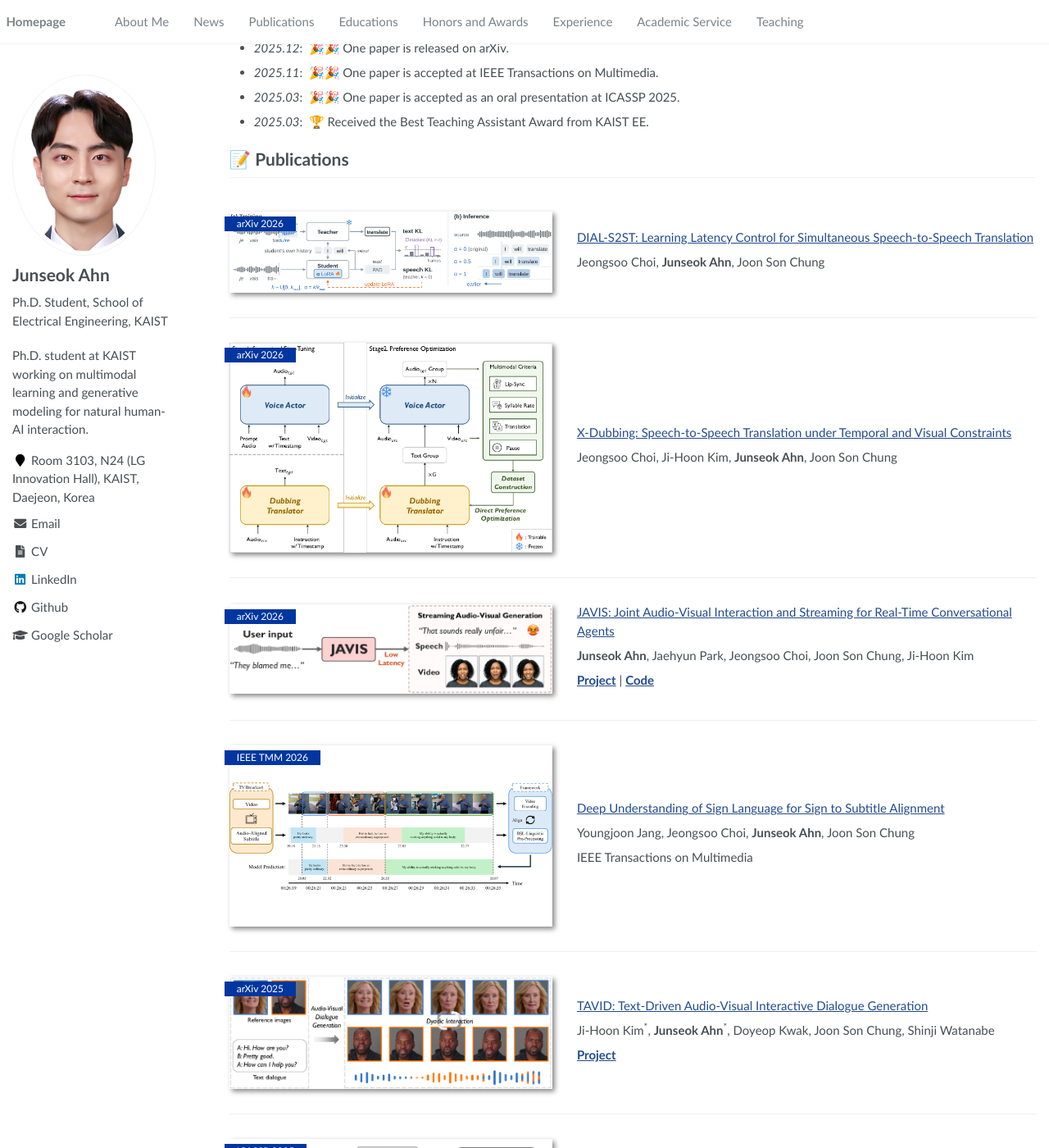
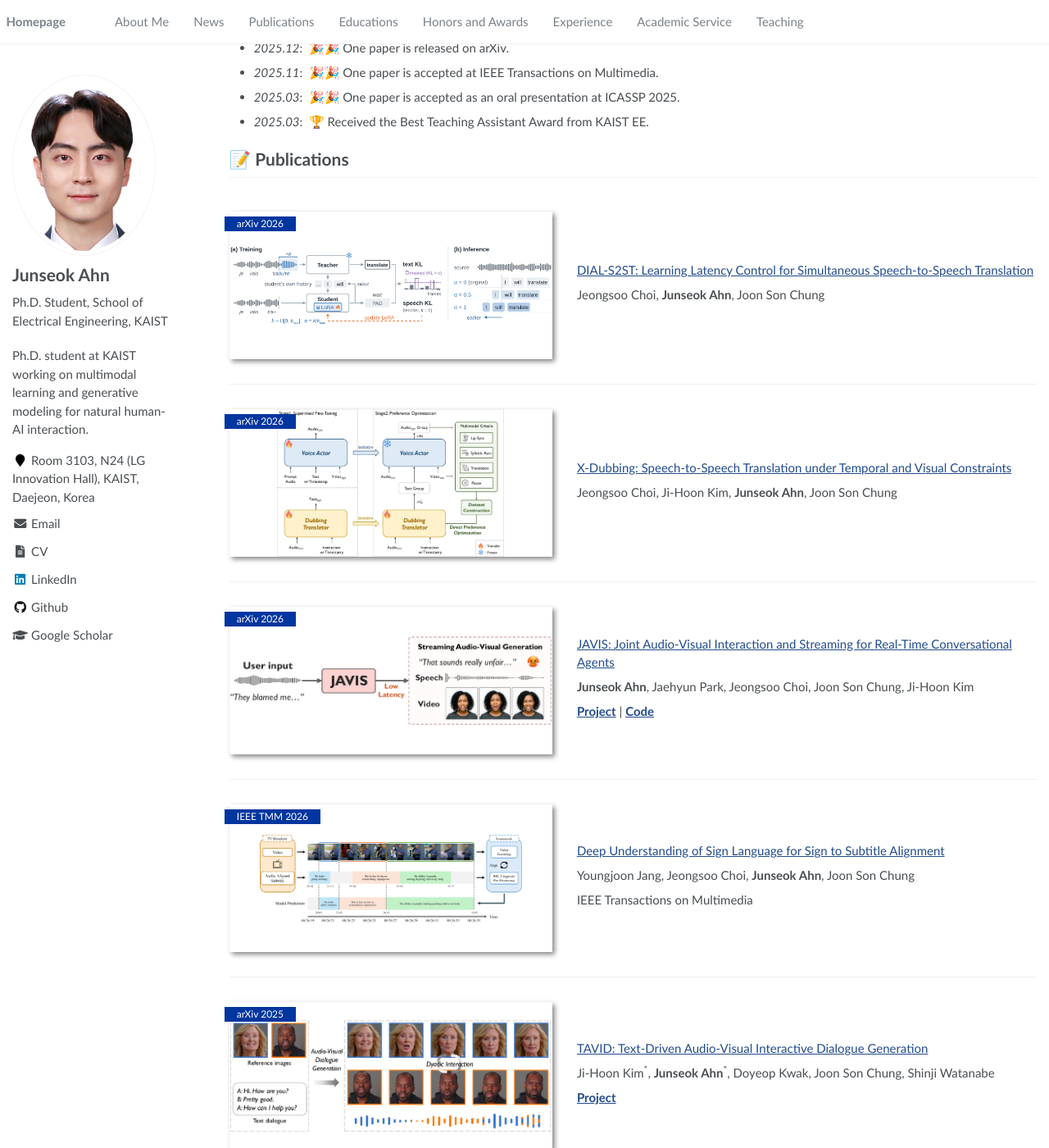
Before and after one commit to junseok520/junseok520.github.io, a Jekyll site: the page built from _pages/about.md, in a window 1280 px wide and 1400 px high, scrolled down 202 px. Shown: the whole window at 82% size. Built offline with Jekyll 4.4.1, drawn with Linux system fonts in a browser that asks for light colours.

Commit message:
Fix paper thumbnail frame height on desktop
Use a fixed 180px frame with object-fit: contain so thumbnail aspect ratio no longer changes publication row height.

Co-Authored-By: Claude Opus 5.5 <noreply@anthropic.com>

```diff
--- a/assets/css/main.scss
+++ b/assets/css/main.scss
@@ -73,6 +73,22 @@
             min-width: 200px;
             max-width: 40%;
             order: 1;
+
+            // fixed-height frame so thumbnail aspect ratio doesn't change row height; contain keeps the whole figure
+            > div {
+                position: relative;
+                width: 100%;
+                max-width: 400px;
+                height: 180px;
+            }
+
+            img {
+                display: block;
+                width: 100%;
+                height: 100%;
+                object-fit: contain;
+                object-position: center;
+            }
         }
 
         .paper-box-text{
```
